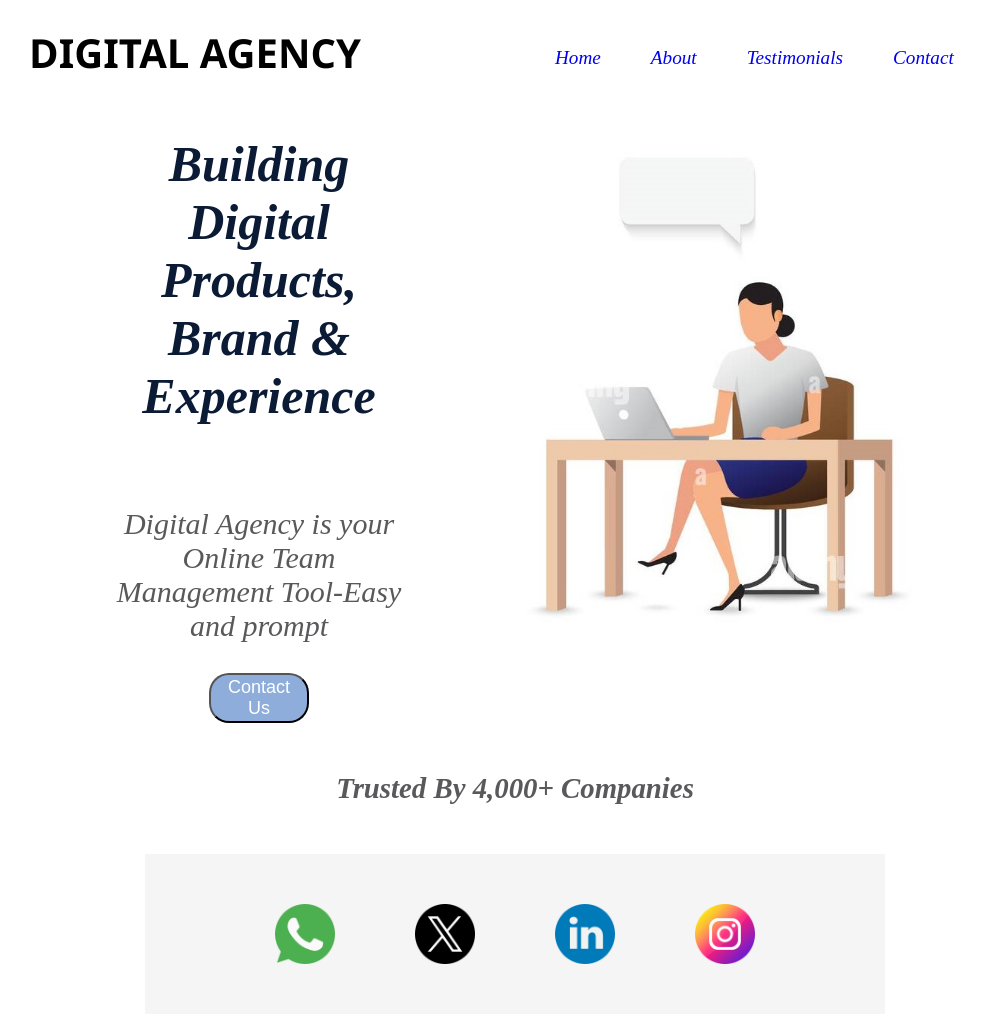
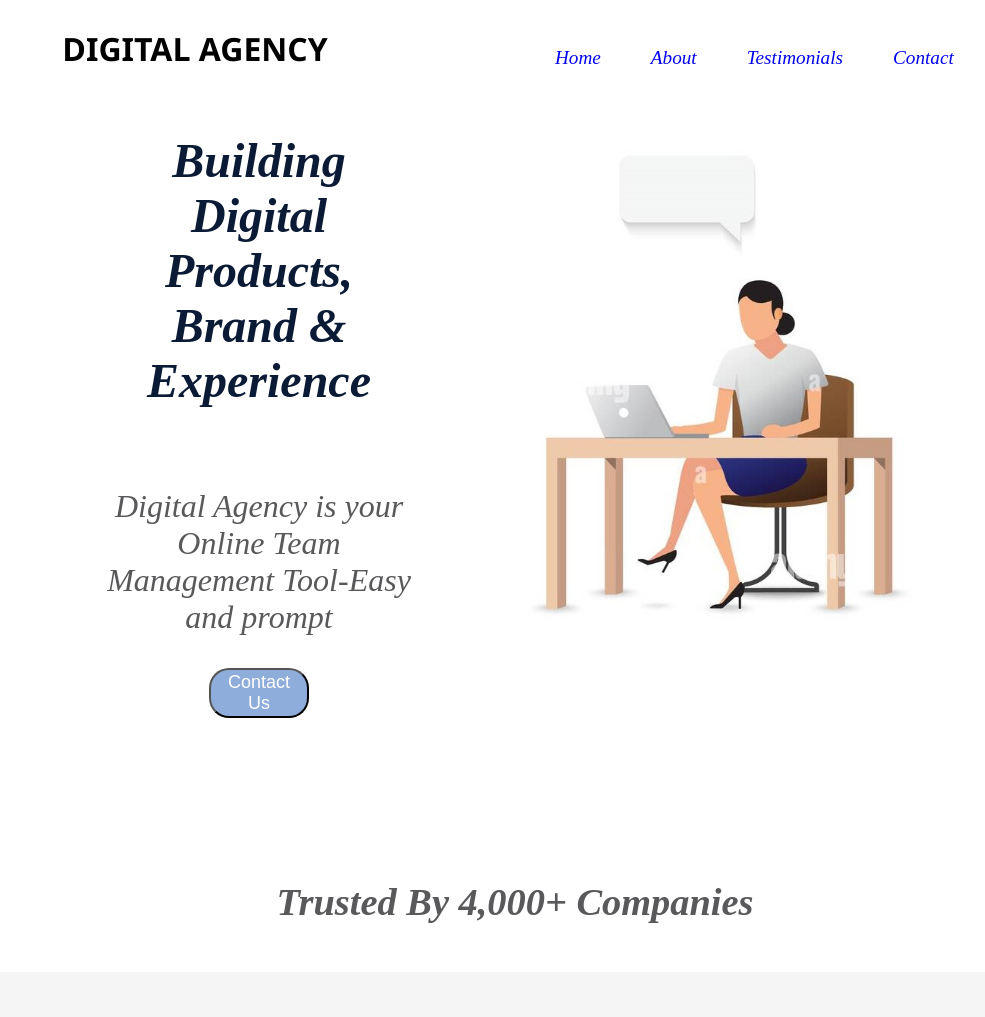
Before and after one commit to MHerraiz-thePower/EntregaEjercicio5_Sesion4_ResponsiveFlex, a plain HTML site: page index.html in a window 1280 px wide. Shown: the top 1017 px of the page, without its empty margins (133-1118 px from the left). Drawn offline with Linux system fonts and the light colour scheme.

Commit message:
Add files via upload
Modificado el tamaño de las Size para evitar que se rompa al reducir

```diff
--- a/style.css
+++ b/style.css
@@ -51,7 +51,7 @@ header > div {
 
 #digital {
   font-family: 'Segoe UI', Tahoma, Geneva, Verdana, sans-serif;
-  font-size: 40px;
+  font-size: 1, 5em;
   display: flex;
   position: relative;
   justify-content: center;
@@ -95,6 +95,7 @@ header > div {
   position: relative;
   flex-direction: column;
   align-items: center;
+  margin-bottom: 100px;
 }
 
 .primero {
@@ -115,7 +116,7 @@ header > div {
 }
 
 #info > h1 {
-  font-size: 50px;
+  font-size: 3em;
   font-style: italic;
   color: var(--mhf-color-3);
   height: 50%;
@@ -125,7 +126,7 @@ header > div {
 #info > p {
   color: var(--mhf-color-2);
   font-style: italic;
-  font-size: 30px;
+  font-size: 2em;
   text-align: center;
   height: 30%;
   margin-top: 30px;
@@ -179,13 +180,14 @@ header > div {
   display: flex;
   justify-content: center;
   width: 100%;
-  height: 90px;
+  height: 100%;
 }
 
 .segundo_h2 > h2 {
   display: flex;
   justify-content: center;
   width: 100%;
+  font-size: 2em;
 }
 
 .segundo_nav {
@@ -200,13 +202,13 @@ header > div {
   position: relative;
   display: flex;
   justify-content: space-evenly;
-  width: 50%;
+  width: 80%;
   padding: 50px;
 }
 
 .ul_img > img {
   position: relative;
-  width: 60px;
+  width: 4em;
 }
 
 /* Tercero */
```
